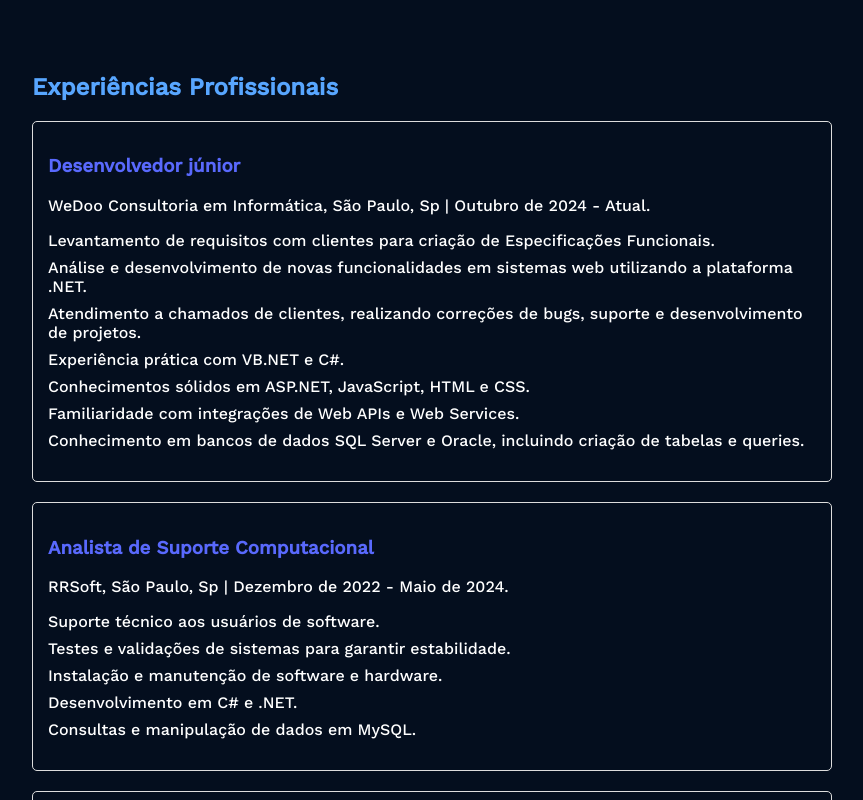
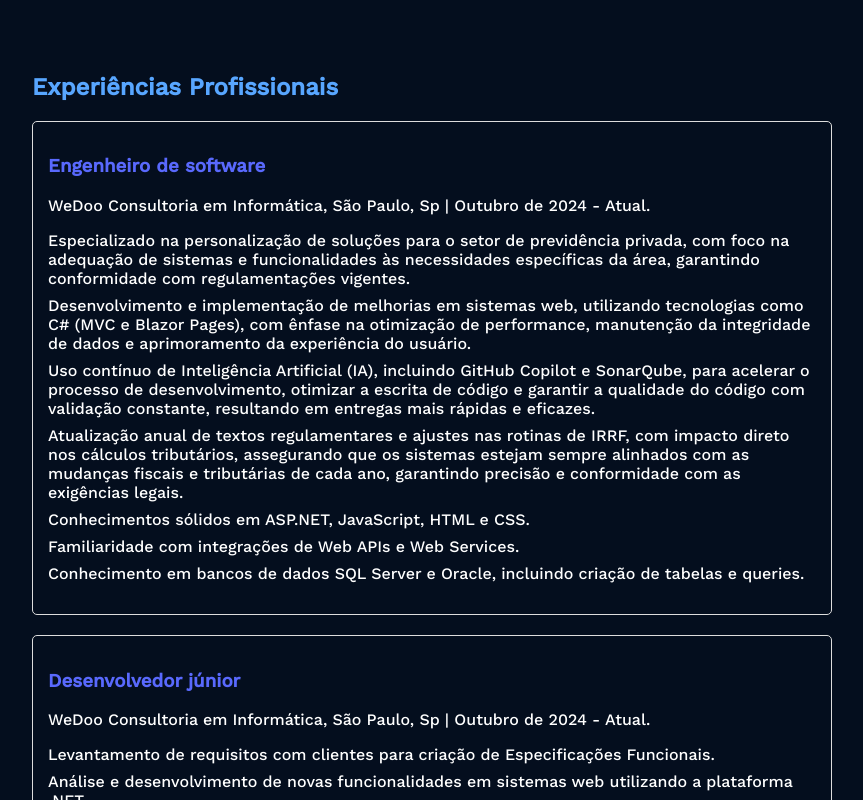
Before and after one commit to Lucasgabrielferreira/Portfolio-React, a React (Create React App) app: page / in a window 1280 px wide. Shown: the part 1320-2120 px from the top of the page, without its empty margins (208-1071 px from the left). Built offline with nearby package versions, Linux system fonts and the light colour scheme; some icons are missing.

Commit message:
Adicionando nova experiencia de trabalho

```diff
--- a/src/Components/Body/experiencias/experiencias.js
+++ b/src/Components/Body/experiencias/experiencias.js
@@ -5,6 +5,22 @@ function Experiencias() {
   return (
     <div className="experiencias-container">
       <h2>Experiências Profissionais</h2>
+
+      <div className="experiencia">
+        <h3>Engenheiro de software</h3>
+        <p>WeDoo Consultoria em Informática, São Paulo, Sp | Outubro de 2024 - Atual.</p>
+        <ul>
+          <li>Especializado na personalização de soluções para o setor de previdência privada, com foco na adequação de sistemas e funcionalidades às necessidades específicas da área, garantindo conformidade com regulamentações vigentes.</li>
+          <li>Desenvolvimento e implementação de melhorias em sistemas web, utilizando tecnologias como C# (MVC e Blazor Pages), com ênfase na otimização de performance, manutenção da integridade de dados e aprimoramento da experiência do usuário.</li>
+          <li>Uso contínuo de Inteligência Artificial (IA), incluindo GitHub Copilot e SonarQube, para acelerar o processo de desenvolvimento, otimizar a escrita de código e garantir a qualidade do código com validação constante, resultando em entregas mais rápidas e eficazes.</li>
+          <li>Atualização anual de textos regulamentares e ajustes nas rotinas de IRRF, com impacto direto nos cálculos tributários, assegurando que os sistemas estejam sempre alinhados com as mudanças fiscais e tributárias de cada ano, garantindo precisão e conformidade com as exigências legais.</li>
+          <li>Conhecimentos sólidos em ASP.NET, JavaScript, HTML e CSS.</li>
+          <li>Familiaridade com integrações de Web APIs e Web Services.</li>
+          <li>Conhecimento em bancos de dados SQL Server e Oracle, incluindo criação de tabelas e queries.</li>
+          {/* Adicione mais pontos relevantes da experiência profissional */}
+        </ul>
+      </div>
+
       <div className="experiencia">
         <h3>Desenvolvedor júnior</h3>
         <p>WeDoo Consultoria em Informática, São Paulo, Sp | Outubro de 2024 - Atual.</p>
--- a/src/Components/Footer/footer.js
+++ b/src/Components/Footer/footer.js
@@ -19,7 +19,7 @@ function Footer() {
           {/* Adicione mais informações de contato, se desejar
         </div>*/}
       </div>
-      <div className="copy-right">©2025 Lucas Gabriel Ferreira. Todos os direitos reservados.</div>
+      <div className="copy-right">©{new Date().getFullYear()} Lucas Gabriel Ferreira. Todos os direitos reservados.</div>
     </footer>
   );
 }
--- a/src/Components/comp/social-contato/contato.js
+++ b/src/Components/comp/social-contato/contato.js
@@ -10,7 +10,7 @@ function Contato() {
                 return(
                     <a href={item.link}>
                         <div className="social-icon-div">
-                            <img src={item.icon} className="social-icon"/>
+                        <img src={item.icon} alt={`Ícone de ${item.link}`} className="social-icon" />
                         </div>
                     </a>
                 )
```
